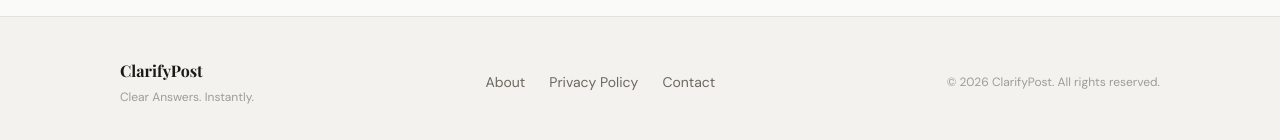
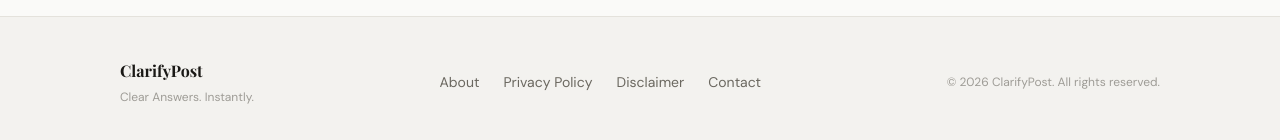
Before and after one commit to kdippan/clarifypost, an Eleventy site: page src/search.njk in a window 1280 px wide. Shown: the part 844-984 px from the top of the page. Built offline with nearby package versions, Linux system fonts and the light colour scheme; Eleventy itself is replaced by a stand-in of ours; files that its build step writes are made by us from their sources; no server answers.

Commit message:
Add Disclaimer link to footer navigation

```diff
--- a/src/_includes/footer.njk
+++ b/src/_includes/footer.njk
@@ -8,6 +8,7 @@
     <nav class="footer-nav" aria-label="Footer navigation">
       <a href="/about/">About</a>
       <a href="/privacy/">Privacy Policy</a>
+ <a href="/financial-disclaimer/">Disclaimer</a>
       <a href="/contact/">Contact</a>
     </nav>
 
```
